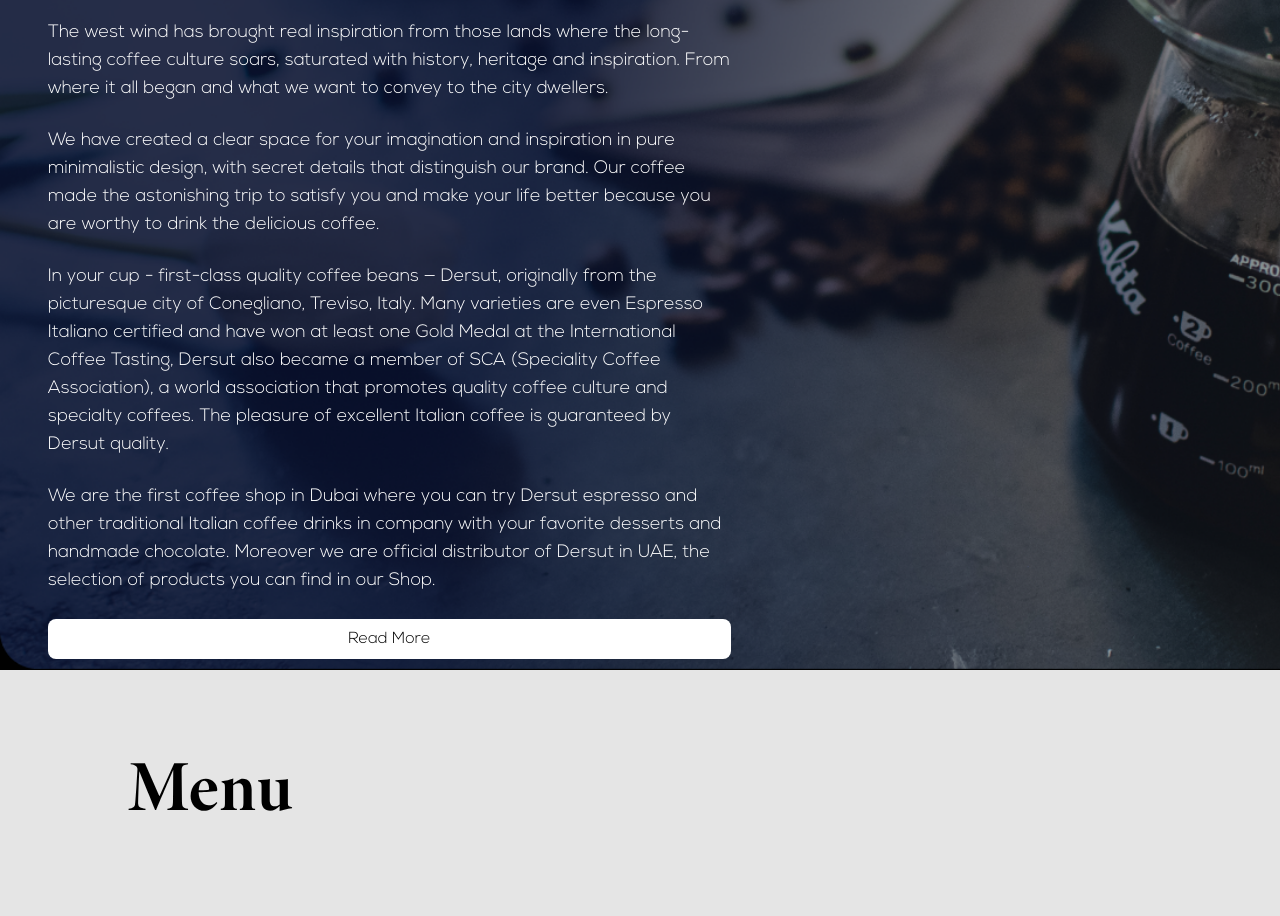
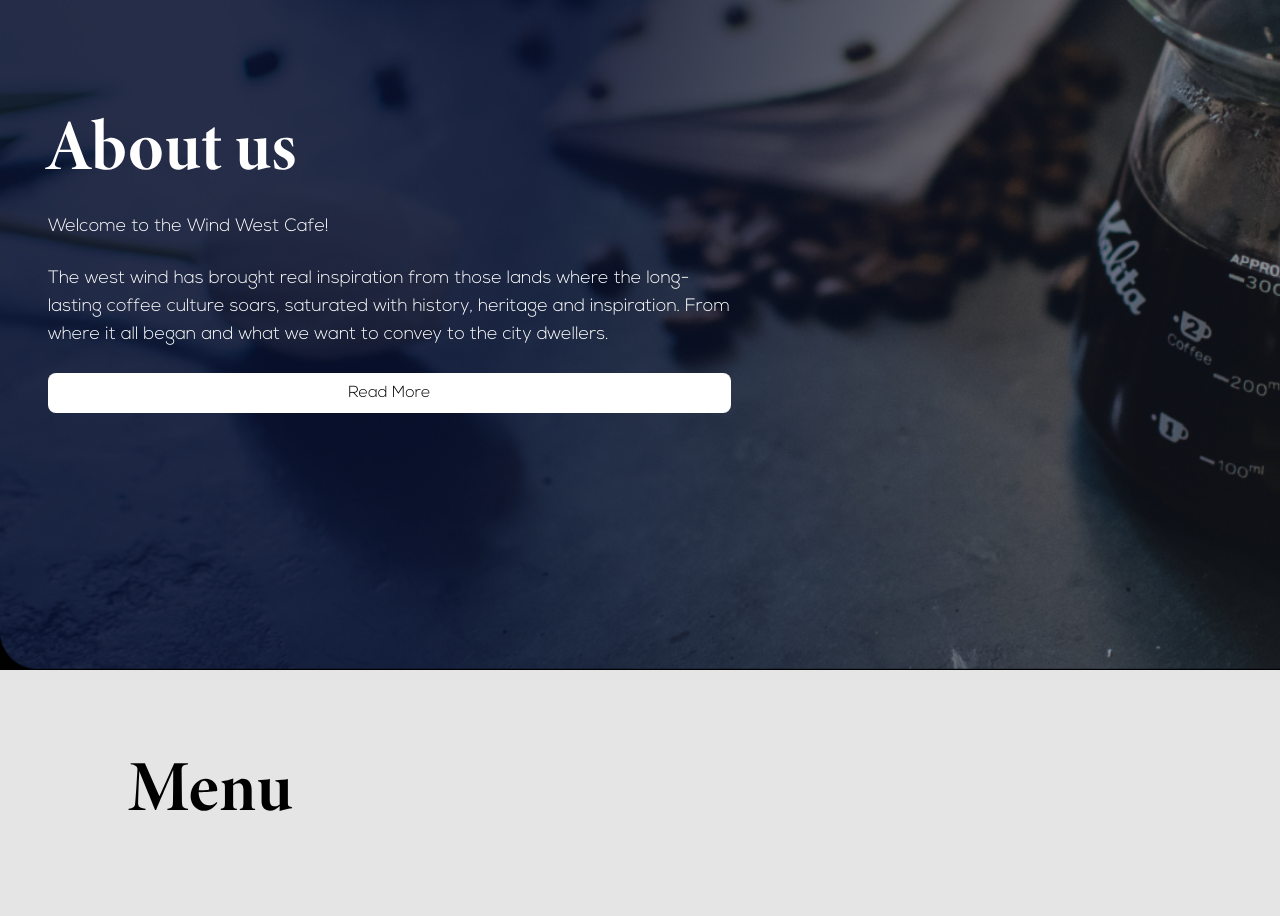
Before and after one commit to hdmuae/windwestcafe-nextjs, a Next.js app: page / in a window 1280 px wide. Shown: the part 980-1896 px from the top of the page. Built offline with nearby package versions, Linux system fonts and the light colour scheme.

Commit message:
Update index.tsx

```diff
--- a/src/containers/About/index.tsx
+++ b/src/containers/About/index.tsx
@@ -26,17 +26,17 @@ export const About: React.FC = () => {
           The west wind has brought real inspiration from those lands where the long-lasting coffee culture soars, saturated with history,
           heritage and inspiration. From where it all began and what we want to convey to the city dwellers.
         </p>
-        <p className="z-10 w-full font-nexa text-lg text-white lg:w-8/12 mb-6">
+        <p className="z-10 w-full font-nexa text-lg text-white lg:w-8/12 mb-6 hidden">
           We have created a clear space for your imagination and inspiration in pure minimalistic design, with secret details that distinguish
           our brand. Our coffee made the astonishing trip to satisfy you and make your life better because you are worthy to drink the delicious coffee.
         </p>
-        <p className="z-10 w-full font-nexa text-lg text-white lg:w-8/12 mb-6">
+        <p className="z-10 w-full font-nexa text-lg text-white lg:w-8/12 mb-6 hidden">
           In your cup -  first-class quality coffee beans — Dersut, originally from the picturesque city of Conegliano, Treviso, Italy. Many varieties
           are even Espresso Italiano certified and have won at least one Gold Medal at the International Coffee Tasting, Dersut also became a member of
           SCA (Speciality Coffee Association), a world association that promotes quality coffee culture and specialty coffees. The pleasure of excellent
           Italian coffee is guaranteed by Dersut quality.
         </p>
-        <p className="z-10 w-full font-nexa text-lg text-white lg:w-8/12 mb-6">
+        <p className="z-10 w-full font-nexa text-lg text-white lg:w-8/12 mb-6 hidden">
           We are the first coffee shop in Dubai where you can try Dersut espresso and other traditional Italian coffee drinks in company with your
           favorite desserts and handmade chocolate. Moreover we are official distributor of Dersut in UAE, the selection of products you can find
           in our <a href="#">Shop</a>.
```
